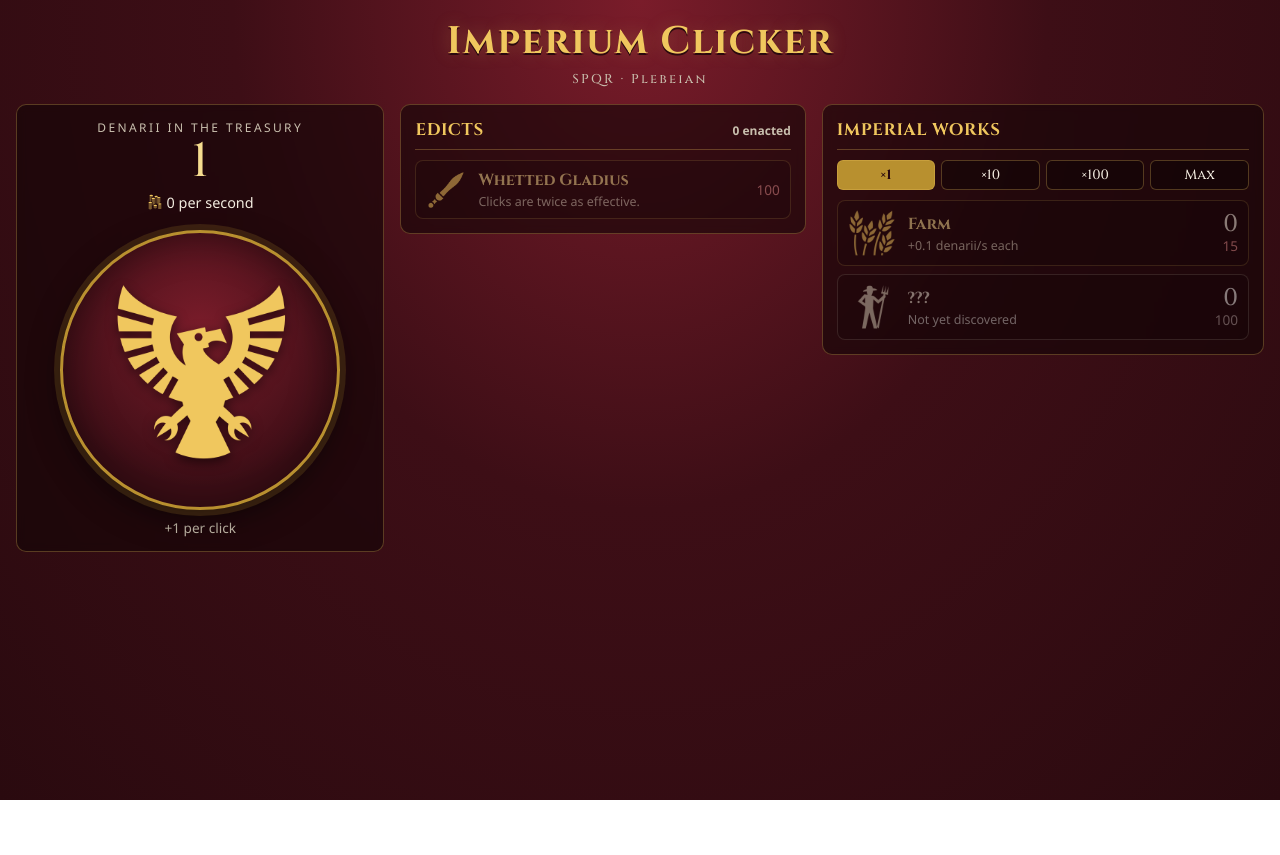
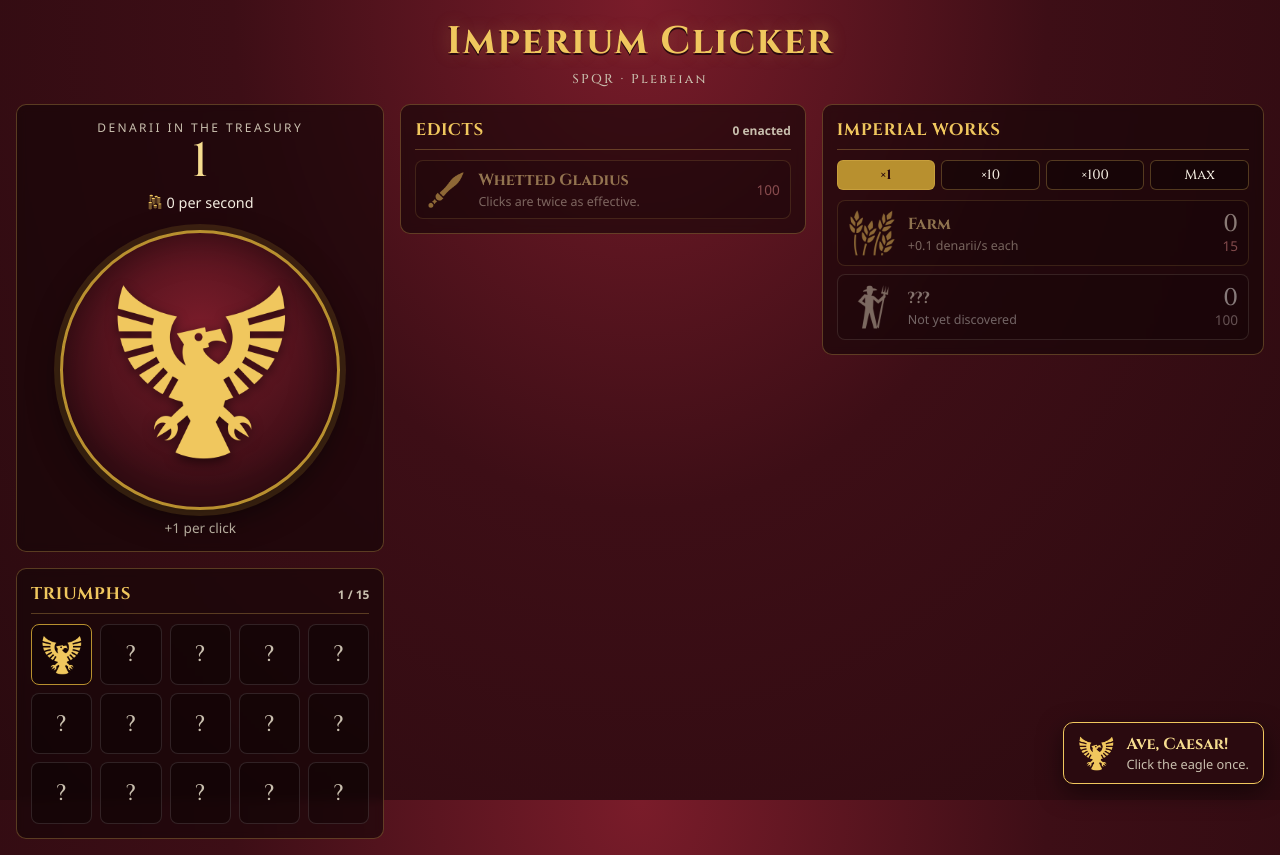
Before and after one commit to TimurCravtov/RomanEmpireClicker, a React (Vite) app: page / in a window 1280 px wide. Both pictures are taken after a click on the button 200 px from the left and 369 px from the top of the page. Before the commit the page ends 800 px from the top, so only its background shows below. Built offline with nearby package versions, Linux system fonts and the light colour scheme.

Commit message:
feat(ui): add achievements grid, unlock toasts and welcome-back modal

```diff
--- a/src/App.jsx
+++ b/src/App.jsx
@@ -1,13 +1,16 @@
+import Achievements from './components/Achievements.jsx'
 import ClickArea from './components/ClickArea.jsx'
 import Header from './components/Header.jsx'
 import Shop from './components/Shop.jsx'
+import Toasts from './components/Toasts.jsx'
 import Upgrades from './components/Upgrades.jsx'
+import WelcomeBack from './components/WelcomeBack.jsx'
 import { useGame } from './hooks/useGame.js'
 import './styles/base.css'
 import './styles/layout.css'
 
 export default function App() {
-  const { state, stats, actions } = useGame()
+  const { state, stats, actions, toasts, dismissToast, welcomeBack, dismissWelcome } = useGame()
 
   return (
     <div className="app">
@@ -15,6 +18,7 @@ export default function App() {
       <main className="columns">
         <div className="column">
           <ClickArea denarii={state.denarii} perClick={stats.perClick} perSecond={stats.perSecond} onClick={actions.click} />
+          <Achievements unlocked={state.achievements} />
         </div>
         <div className="column">
           <Upgrades state={state} onBuy={actions.buyUpgrade} />
@@ -23,6 +27,8 @@ export default function App() {
           <Shop denarii={state.denarii} owned={state.owned} perBuilding={stats.perBuilding} onBuy={actions.buyBuilding} />
         </div>
       </main>
+      <Toasts toasts={toasts} onDismiss={dismissToast} />
+      {welcomeBack && <WelcomeBack {...welcomeBack} onClose={dismissWelcome} />}
     </div>
   )
 }
--- /dev/null
+++ b/src/components/Achievements.jsx
@@ -0,0 +1,29 @@
+import { ACHIEVEMENTS } from '../game/data.js'
+import '../styles/achievements.css'
+
+export default function Achievements({ unlocked }) {
+  return (
+    <section className="panel">
+      <h2 className="panel__title">
+        Triumphs{' '}
+        <small>
+          {unlocked.length} / {ACHIEVEMENTS.length}
+        </small>
+      </h2>
+      <div className="achievements">
+        {ACHIEVEMENTS.map((a) => {
+          const done = unlocked.includes(a.id)
+          return done ? (
+            <div key={a.id} className="achievement" title={`${a.name}: ${a.desc}`}>
+              <img src={a.icon} alt={a.name} />
+            </div>
+          ) : (
+            <div key={a.id} className="achievement achievement--locked" title={a.desc}>
+              ?
+            </div>
+          )
+        })}
+      </div>
+    </section>
+  )
+}
--- /dev/null
+++ b/src/components/Toasts.jsx
@@ -0,0 +1,32 @@
+import { useEffect } from 'react'
+import '../styles/achievements.css'
+
+const TOAST_MS = 4000
+
+function Toast({ toast, onDismiss }) {
+  useEffect(() => {
+    const id = setTimeout(() => onDismiss(toast.key), TOAST_MS)
+    return () => clearTimeout(id)
+  }, [toast.key, onDismiss])
+
+  const { achievement } = toast
+  return (
+    <div className="toast" role="status">
+      <img src={achievement.icon} alt="" />
+      <div>
+        <div className="toast__title">{achievement.name}</div>
+        <div className="toast__desc">{achievement.desc}</div>
+      </div>
+    </div>
+  )
+}
+
+export default function Toasts({ toasts, onDismiss }) {
+  return (
+    <div className="toasts">
+      {toasts.map((t) => (
+        <Toast key={t.key} toast={t} onDismiss={onDismiss} />
+      ))}
+    </div>
+  )
+}
--- /dev/null
+++ b/src/components/WelcomeBack.jsx
@@ -0,0 +1,21 @@
+import { ICONS } from '../game/data.js'
+import { formatDuration, formatNumber } from '../game/format.js'
+import '../styles/achievements.css'
+
+export default function WelcomeBack({ gained, elapsed, onClose }) {
+  return (
+    <div className="modal-backdrop" onClick={onClose}>
+      <div className="modal" role="dialog" aria-modal="true" aria-labelledby="welcome-title" onClick={(e) => e.stopPropagation()}>
+        <img src={ICONS.crown} alt="" width="64" height="64" />
+        <h2 id="welcome-title">Ave, Imperator!</h2>
+        <p>
+          Your provinces labored for <strong>{formatDuration(elapsed)}</strong> in your absence and delivered{' '}
+          <strong>{formatNumber(gained)}</strong> denarii.
+        </p>
+        <button className="btn" onClick={onClose} autoFocus>
+          Collect
+        </button>
+      </div>
+    </div>
+  )
+}
--- /dev/null
+++ b/src/styles/achievements.css
@@ -0,0 +1,124 @@
+.achievements {
+  display: grid;
+  grid-template-columns: repeat(auto-fill, minmax(56px, 1fr));
+  gap: 8px;
+}
+
+.achievement {
+  aspect-ratio: 1;
+  display: grid;
+  place-items: center;
+  background: rgba(0, 0, 0, 0.3);
+  border: 1px solid var(--gold-600);
+  border-radius: 8px;
+}
+
+.achievement img {
+  width: 70%;
+  height: 70%;
+}
+
+.achievement--locked {
+  border-color: rgba(255, 255, 255, 0.12);
+  color: var(--marble-dim);
+  font-family: var(--font-display);
+  font-size: 1.4rem;
+}
+
+.toasts {
+  position: fixed;
+  right: 16px;
+  bottom: 16px;
+  display: flex;
+  flex-direction: column;
+  gap: 8px;
+  z-index: 20;
+  max-width: calc(100vw - 32px);
+}
+
+.toast {
+  display: flex;
+  align-items: center;
+  gap: 12px;
+  padding: 10px 14px;
+  background: var(--crimson-900);
+  border: 1px solid var(--gold-400);
+  border-radius: 10px;
+  box-shadow: 0 8px 24px rgba(0, 0, 0, 0.5);
+  animation: toast-in 0.25s ease-out;
+}
+
+.toast img {
+  width: 36px;
+  height: 36px;
+}
+
+.toast__title {
+  font-family: var(--font-display);
+  color: var(--gold-300);
+  font-weight: 700;
+}
+
+.toast__desc {
+  font-size: 0.8rem;
+  color: var(--marble-dim);
+}
+
+@keyframes toast-in {
+  from {
+    transform: translateX(30px);
+    opacity: 0;
+  }
+}
+
+.modal-backdrop {
+  position: fixed;
+  inset: 0;
+  background: rgba(0, 0, 0, 0.65);
+  display: grid;
+  place-items: center;
+  z-index: 30;
+  padding: 16px;
+}
+
+.modal {
+  max-width: 380px;
+  text-align: center;
+  background: var(--crimson-800);
+  border: 1px solid var(--gold-400);
+  border-radius: 12px;
+  padding: 22px;
+}
+
+.modal h2 {
+  color: var(--gold-400);
+  margin-bottom: 8px;
+}
+
+.btn {
+  background: var(--gold-600);
+  color: var(--crimson-900);
+  font-family: var(--font-display);
+  font-weight: 700;
+  border: none;
+  border-radius: 8px;
+  padding: 8px 18px;
+  margin-top: 14px;
+}
+
+.btn:hover:not(:disabled) {
+  background: var(--gold-400);
+}
+
+.btn:disabled {
+  opacity: 0.4;
+}
+
+.ascend p {
+  margin: 0 0 4px;
+  font-size: 0.85rem;
+}
+
+.ascend strong {
+  color: var(--gold-300);
+}
```
